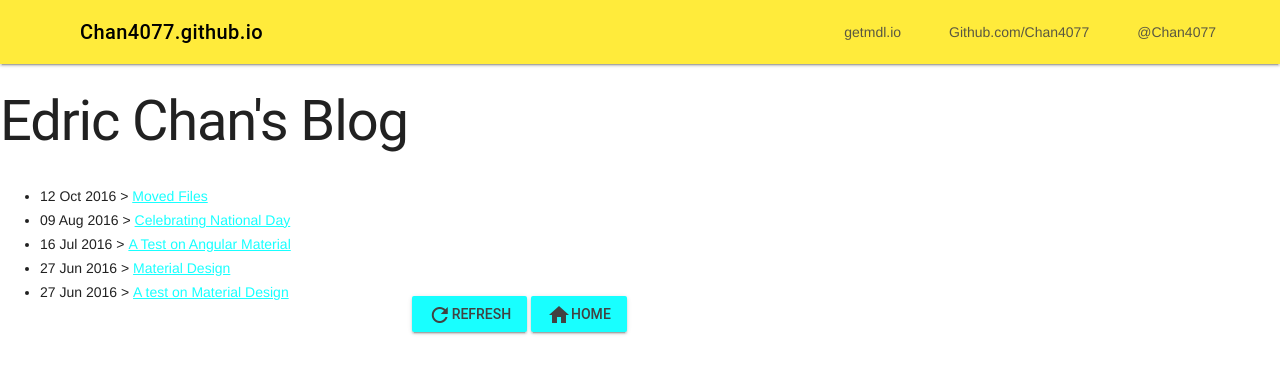
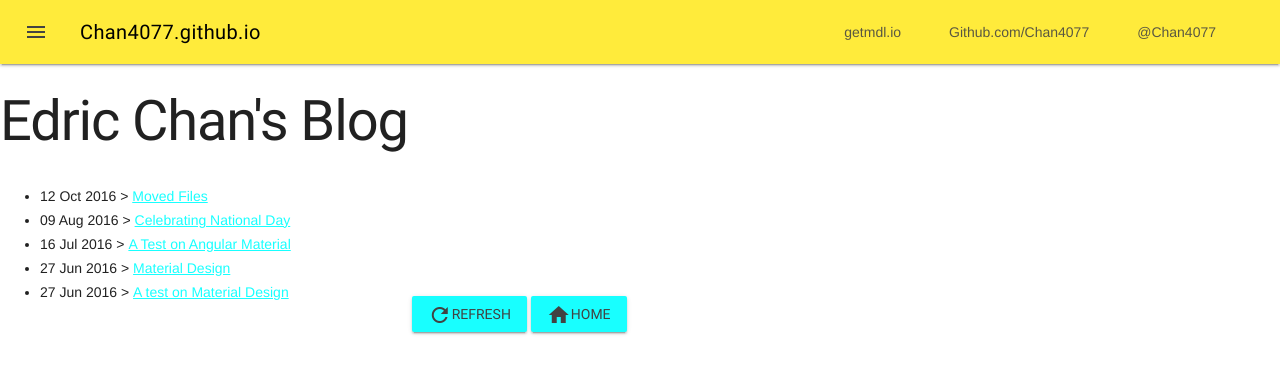
Before and after one commit to EdricChan03/edricchan03.github.io, a Jekyll site: the page built from blog/index.html, in a window 1280 px wide. Shown: the top 374 px of the page. Built offline with Jekyll 4.4.1, drawn with Linux system fonts in a browser that asks for light colours.

Commit message:
Change to fonts/fonts.css #7

```diff
--- a/_layouts/default.html
+++ b/_layouts/default.html
@@ -24,7 +24,7 @@
     <title>Chan4077.Github.io</title>
     <!--Import-->
     <!--Material Icons-->
-    <link rel="stylesheet" href="https://fonts.googleapis.com/icon?family=Material+Icons">
+    <link rel="stylesheet" href="/fonts/fonts.css">
     <!--MDL-->
     <link rel="stylesheet" href="/css/material.min.css">
     <script defer src="/js/material.min.js"></script>
--- a/beta/index.html
+++ b/beta/index.html
@@ -4,7 +4,7 @@
 <head>
 	<link rel="stylesheet" href="/css/angular-material.min.css">
 	<meta name="viewport" content="width=device-width, initial-scale=1.0" />
-	<link rel="shortcut icon" href="/website.ico">
+	<link rel="shortcut icon" href="/favicon.ico">
 	<meta name="description" content="The Beta page. This is where I test on Angular Material.">
 	<meta name="author" content="Edric Chan">
 	<!--Open Graph-->
```
